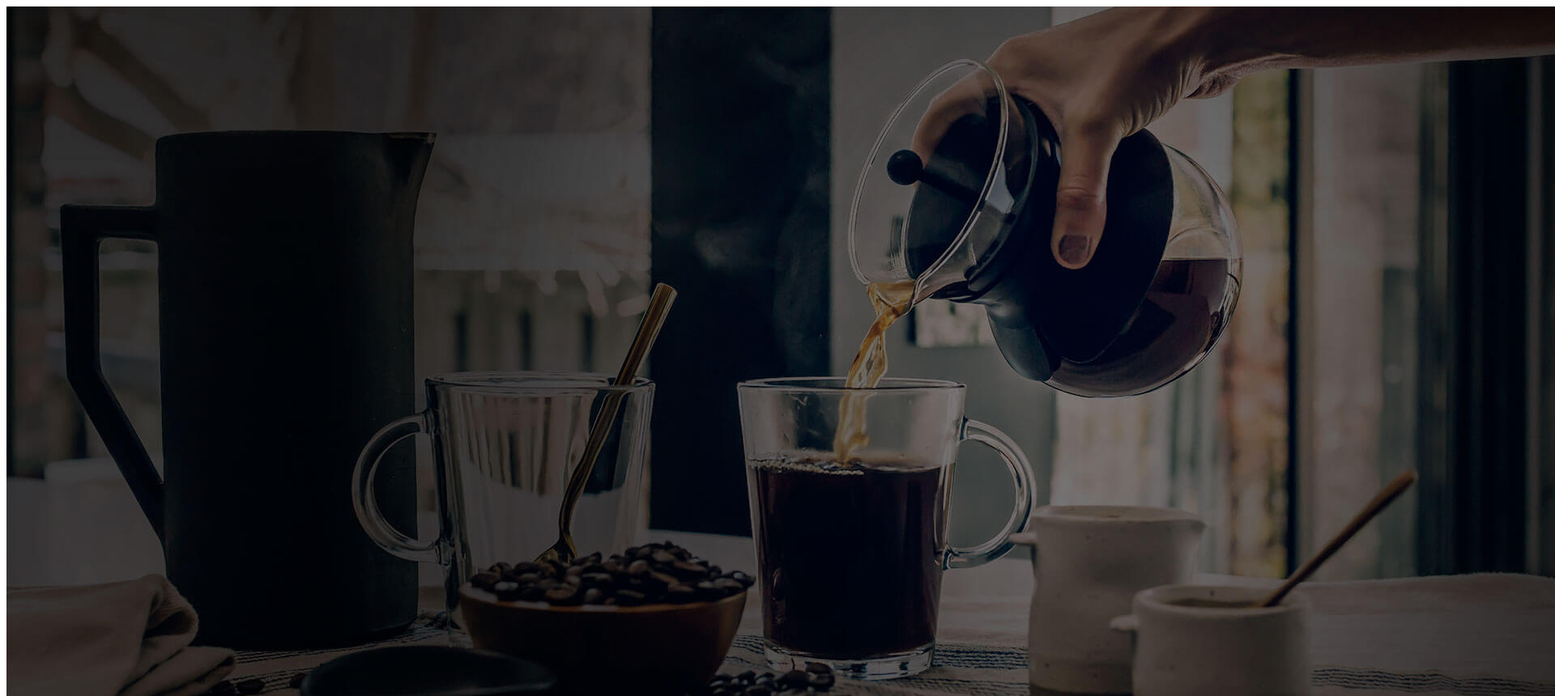
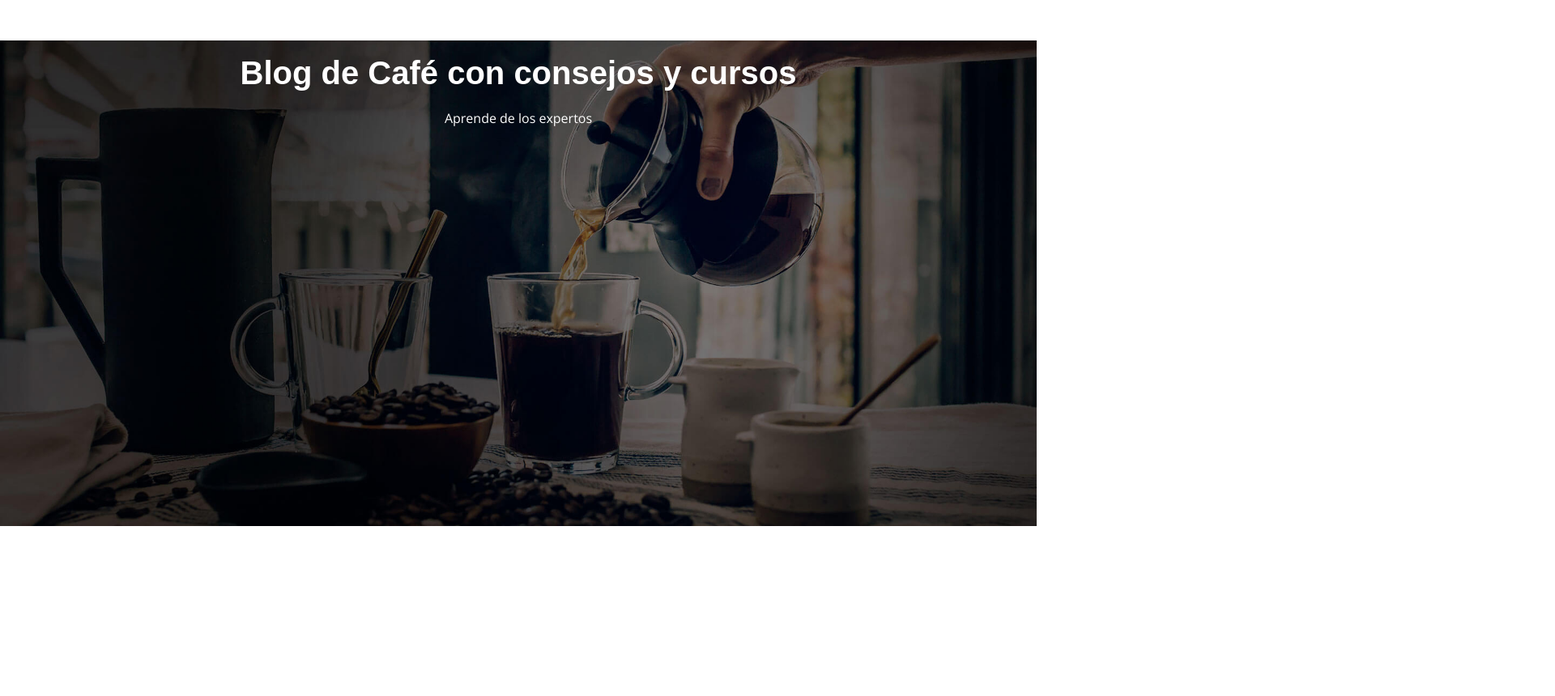
Before and after one commit to DHmiranda1610/BlogDeCafes, a plain HTML site: page index.html in a window 1280 px wide. Shown: the top 860 px of the page at 81% size, 1920 px wide, since content can reach past the window. After the commit the page ends 800 px from the top, so only its background shows below. Drawn offline with nearby package versions, Linux system fonts and the light colour scheme.

Commit message:
Index HTML Header

```diff
--- a/css/style.css
+++ b/css/style.css
@@ -63,3 +63,17 @@ img {
 .centrar-texto {
     text-align: center;
 }
+
+/** Header **/
+.header {
+    background-image: url(../img/banner.jpg);
+    height: 60rem;
+    background-size: cover;
+    background-repeat: no-repeat;
+    background-position: center center;
+}
+.header__texto {
+    text-align: center;
+    color: var(--blanco);
+    margin-top: 5rem;
+}
--- a/index.html
+++ b/index.html
@@ -4,6 +4,15 @@
     <meta charset="UTF-8">
     <meta name="viewport" content="width=device-width, initial-scale=1.0">
     <title>BlogDeCafé</title>
+    <!-- referencias del documento -->
+    <link rel="stylesheet" href="css/normalize.css">
+    <link rel="stylesheet" href="css/style.css">
+
+    <!-- referencias del fuente de letra -->
+    <link rel="preconnect" href="https://fonts.googleapis.com">
+    <link rel="preconnect" href="https://fonts.gstatic.com" crossorigin>
+    <link href="https://fonts.googleapis.com/css2?family=Open+Sans:ital,wght@0,300..800;1,300..800&display=swap" rel="stylesheet">
+
 </head>
 <body>
 
@@ -11,22 +20,14 @@
 
     <!-- cambio desde la pc poniendo este comentario 18/2025 -->
 
+
     <header class="header">
-        <img class ="header__logo" src="img/banner.jpg" alt="logo">
+
+        <div class="header__texto">
+            <h2 class="no-margin centrar-texto">Blog de Café con consejos y cursos</h2>
+            <p class="no-margin centrar-texto">Aprende de los expertos</p>
+        </div>
     </header>
-
-    <nav class="navegacion">
-        <a href="index.html" class="navegacion__link">BlogDeCafé</a>
-
-    </nav>
-
-    <main class="container">
-
-    </main>
-
-    <footer class="footer">
-
-    </footer>
 
 </body>
 </html>
```
